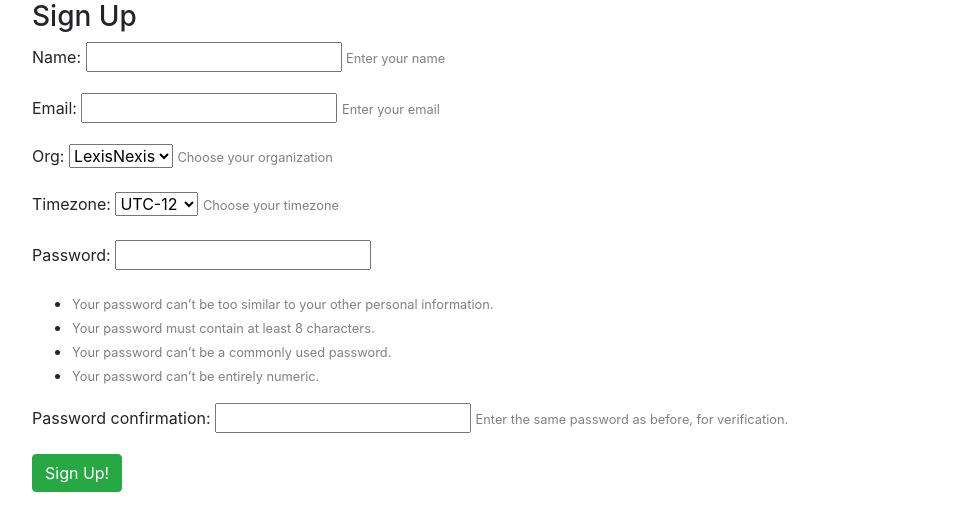
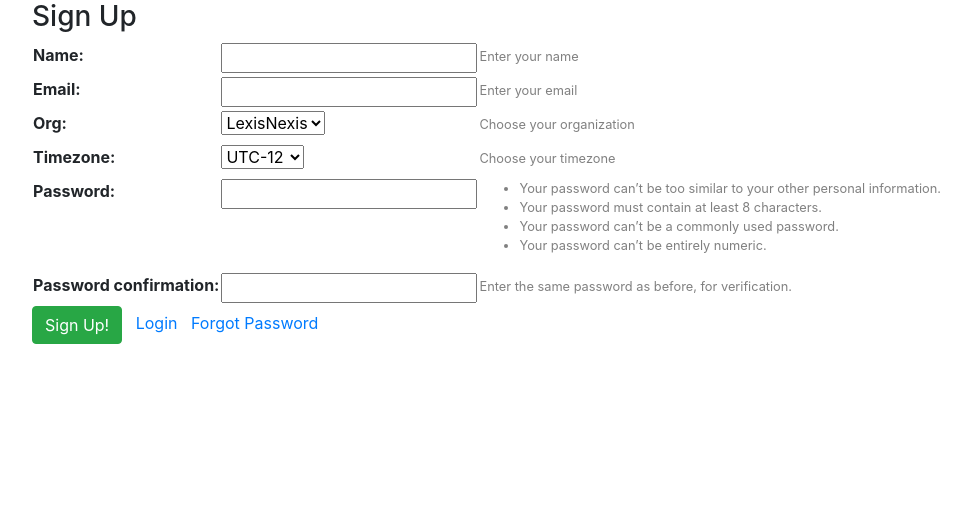
Before and after one commit to sujitpal/sherpa, a Django app: page /signup/ in a window 1280 px wide. Shown: the part 56-587 px from the top of the page, without its empty margins (53-1024 px from the left). Run offline with Django 3.2, Linux system fonts and the light colour scheme; some libraries are stand-ins or nearby versions.

Commit message:
fix: added validation for existing user, added login and forgot password links

```diff
--- a/apps/forms.py
+++ b/apps/forms.py
@@ -1,4 +1,5 @@
 from django import forms
+from django.core.exceptions import ValidationError
 from django.contrib.auth.forms import UserCreationForm
 from django.contrib.auth.models import User
 
@@ -14,6 +15,12 @@ class RegisterForm(UserCreationForm):
         fields = [
             'name', 'email', 'org', 'timezone',
         ]
+
+    def clean_email(self):
+        email = self.cleaned_data['email']
+        user = User.objects.filter(username__exact=email)
+        if user:
+            raise ValidationError('Account with this email already exists, please Login using the link below. If you have forgotten your password, click Forgot Password.')
 
 
 class PaperForm(forms.ModelForm):
--- a/apps/views.py
+++ b/apps/views.py
@@ -1,6 +1,7 @@
 from django.core.exceptions import PermissionDenied
 from django.contrib import messages
 from django.contrib.auth import authenticate, login, logout
+from django.contrib.auth.models import User
 from django.core.paginator import Paginator, PageNotAnInteger, EmptyPage
 from django.forms.models import model_to_dict
 from django.shortcuts import get_object_or_404, render, redirect
@@ -33,7 +34,7 @@ def signUpPage(request):
             user.attendee.timezone = form.cleaned_data.get('timezone')
             user.username = user.attendee.email
             user.save()
-            username = form.cleaned_data.get('username')
+            username = form.cleaned_data.get('email')
             password = form.cleaned_data.get('password1')
             user = authenticate(username=username, password=password)
             login(request, user)
--- a/templates/apps/signup.html
+++ b/templates/apps/signup.html
@@ -7,19 +7,25 @@
     <h3>Sign Up</h3>
     <form method="POST" class="form-group">
         {% csrf_token %}
+        <table>
         {% for field in signup_form %}
-            <p>
-                {{ field.label_tag }}
-                {{ field }}
+            <tr valign="top">
+                <td><b>{{ field.label_tag }}</b></td>
+                <td>{{ field }}</td>
+                <td>
                 {% if field.help_text %}
                     <small style='color:gray;'>{{ field.help_text }}</small>
                 {% endif %}
                 {% for error in field.errors %}
-                    <small style='color:red;'>{{ field.help_text }}</small>
+                    <small style='color:red;'>{{ error }}</small>
                 {% endfor %}
-            </p>
+                </td>
+            </tr>
         {% endfor %}
+        </table>
         <button type="submit" class="btn btn-success">Sign Up!</button>
+        &nbsp;&nbsp;<a href='/signin'>Login</a>
+        &nbsp;&nbsp;<a href='/password_reset'>Forgot Password</a>
     </form>
 </div>
 {% endblock %}
```
